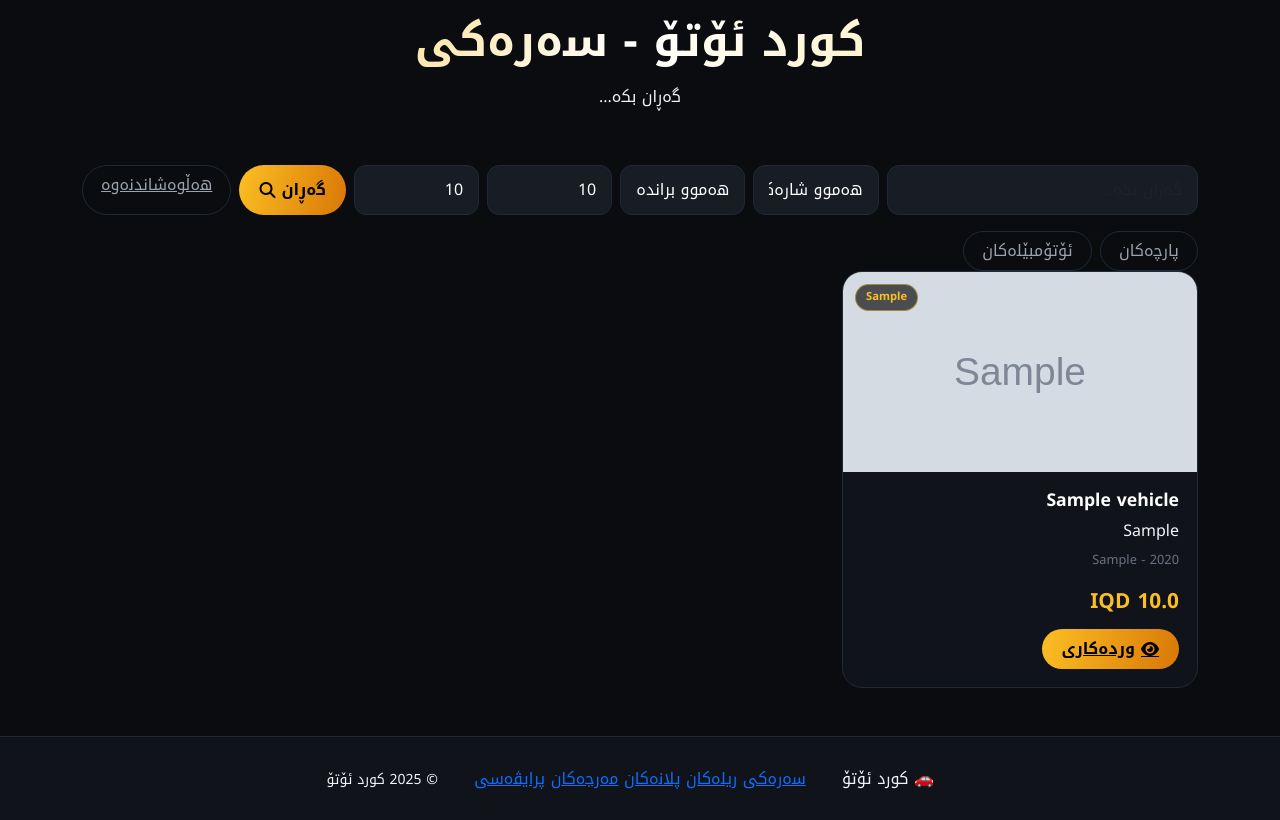
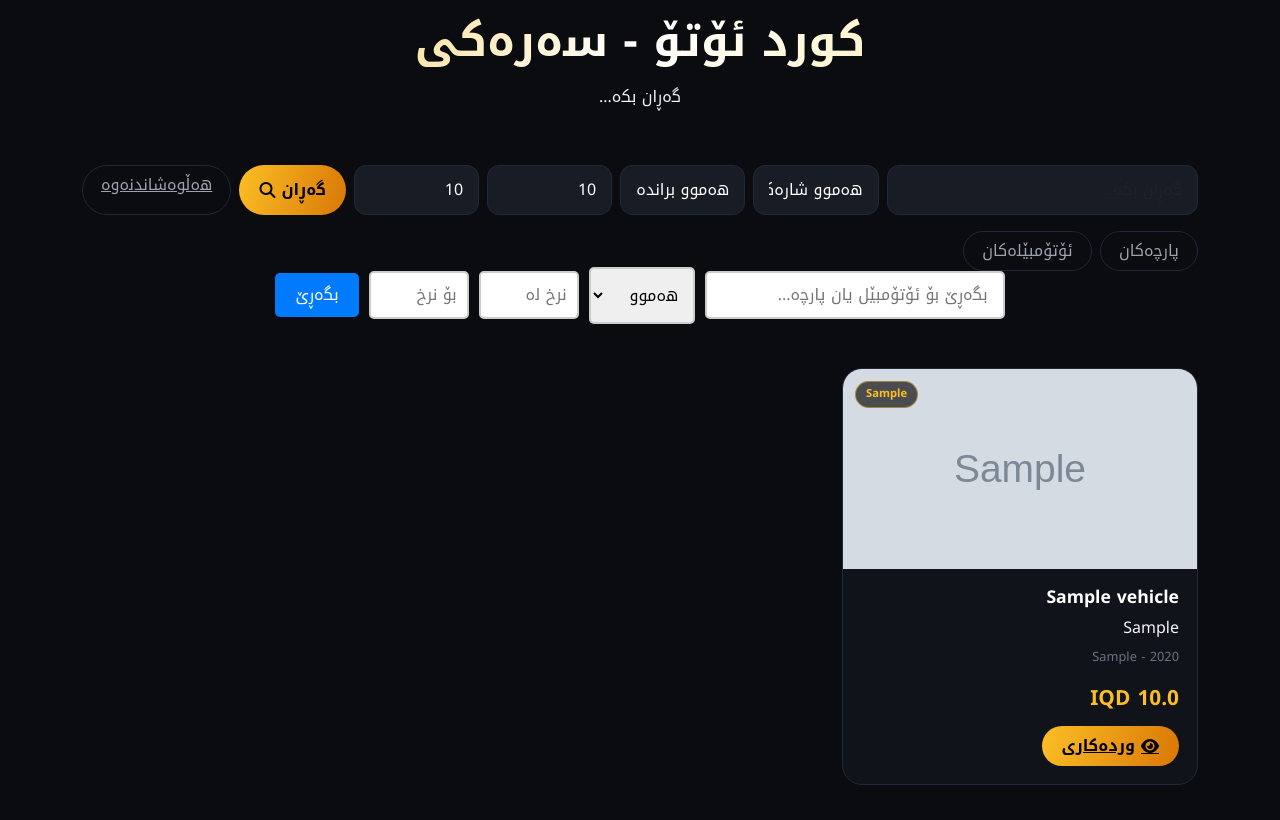
Before and after one commit to muhammadt90900-ux/Cars, a Flask app: template templates/index.html in a window 1280 px wide. Shown: the part 139-959 px from the top of the page. Before the commit the page ends 928 px from the top, so only its background shows below. Run offline with Flask 3, Linux system fonts and the light colour scheme; tables that the repository leaves empty hold one stand-in row (values such as "Sample post"); the template is opened without the code that fills it: values that come from a table or form of the project are taken from there, most other values are stand-ins (such as "Sample title", 1, 10 or a date in 2020); grey boxes marked "Sample" are stand-in pictures; parts of the project's set-up code (start-up, migrations or seed data) failed here and were passed over; some libraries are stand-ins or nearby versions.

Commit message:
Add search form to index.html template

```diff
--- a/templates/index.html
+++ b/templates/index.html
@@ -70,6 +70,31 @@
             </div>
             {% endfor %}
         {% else %}
+        <!-- فۆڕمی گەڕان -->
+<div class="search-container" style="text-align:center; margin: 20px 0;">
+    <form method="GET" action="{{ url_for('search') }}" style="display: inline-flex; gap: 10px; align-items: center;">
+        <input type="text" name="q" placeholder="بگەڕێ بۆ ئۆتۆمبێل یان پارچە..."
+               value="{{ request.args.get('q', '') }}"
+               style="padding: 10px 15px; border: 2px solid #ccc; border-radius: 5px; width: 300px; font-size: 16px;">
+
+        <select name="category" style="padding: 10px; border: 2px solid #ccc; border-radius: 5px; font-size: 16px;">
+            <option value="all" {% if request.args.get('category') == 'all' %}selected{% endif %}>هەموو</option>
+            <option value="vehicle" {% if request.args.get('category') == 'vehicle' %}selected{% endif %}>ئۆتۆمبێل</option>
+            <option value="part" {% if request.args.get('category') == 'part' %}selected{% endif %}>پارچە</option>
+        </select>
+
+        <input type="number" name="min_price" placeholder="نرخ لە" step="1"
+               value="{{ request.args.get('min_price', '') }}"
+               style="padding: 10px; border: 2px solid #ccc; border-radius: 5px; width: 100px;">
+        <input type="number" name="max_price" placeholder="بۆ نرخ" step="1"
+               value="{{ request.args.get('max_price', '') }}"
+               style="padding: 10px; border: 2px solid #ccc; border-radius: 5px; width: 100px;">
+
+        <button type="submit" style="padding: 10px 20px; background-color: #007bff; color: white; border: none; border-radius: 5px; font-size: 16px; cursor: pointer;">
+            بگەڕێ
+        </button>
+    </form>
+</div>
             {% for vehicle in vehicles %}
             <div class="col-md-6 col-lg-4">
                 <div class="ka-card position-relative">
```
